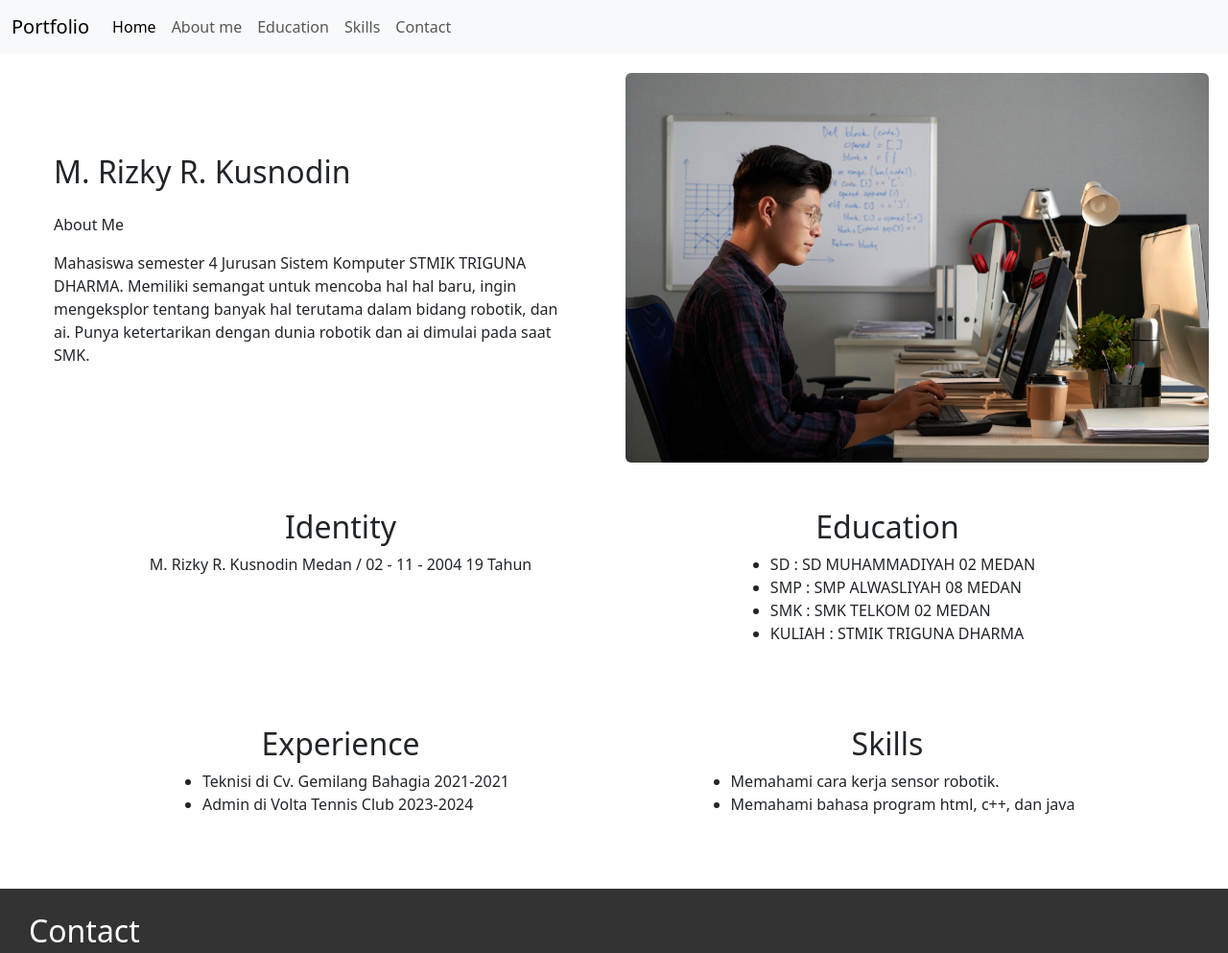
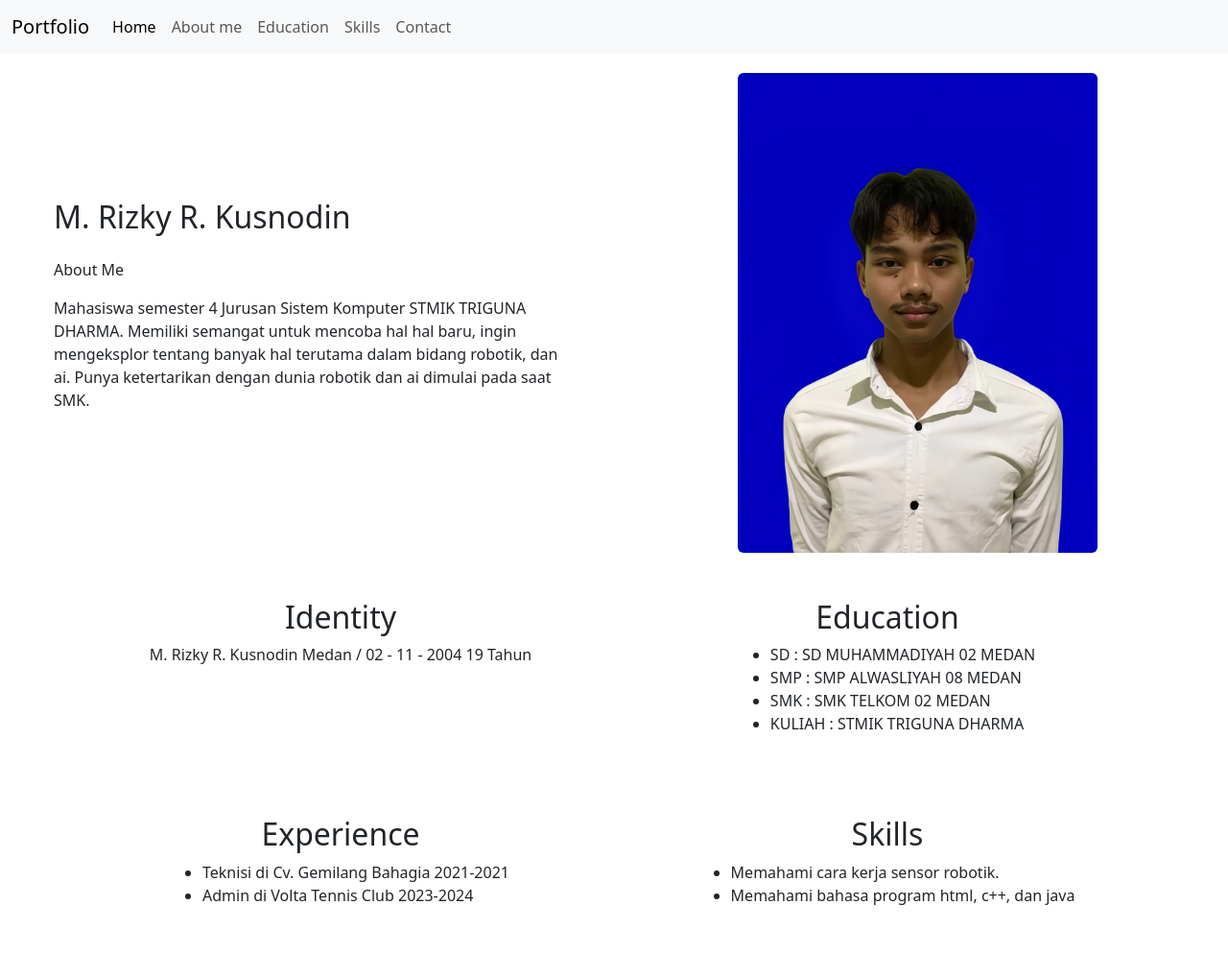
Before and after one commit to rizky0211/portfolio, a plain HTML site: page index.html in a window 1280 px wide. Shown: the top 993 px of the page at 96% size. Drawn offline with nearby package versions, Linux system fonts and the light colour scheme.

Commit message:
change picture on header

```diff
--- a/index.html
+++ b/index.html
@@ -102,8 +102,8 @@
         </div>
         <div class="col-md-6">
           <img
-            src="img1.jpg"
-            height="400"
+            src="img1.jpeg"
+            style="height: 500px;"
             class="img-fluid rounded mx-auto d-block"
             alt="Stock Image"
           />
```
Also changed, not shown: img1.jpeg (added).
